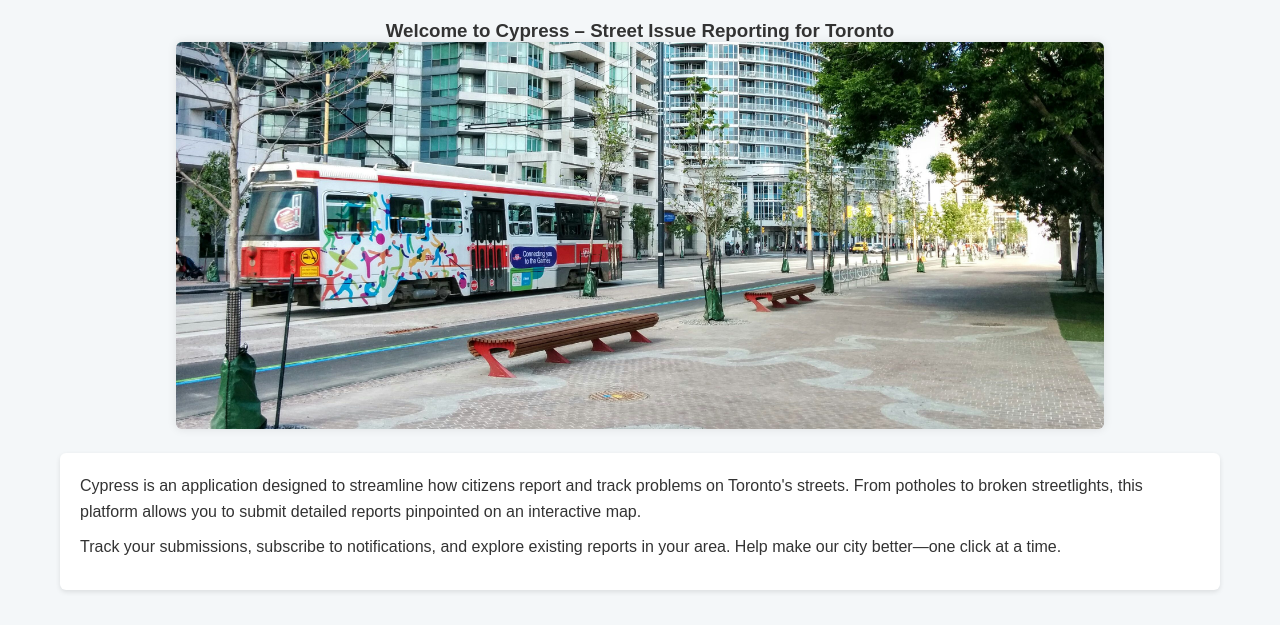
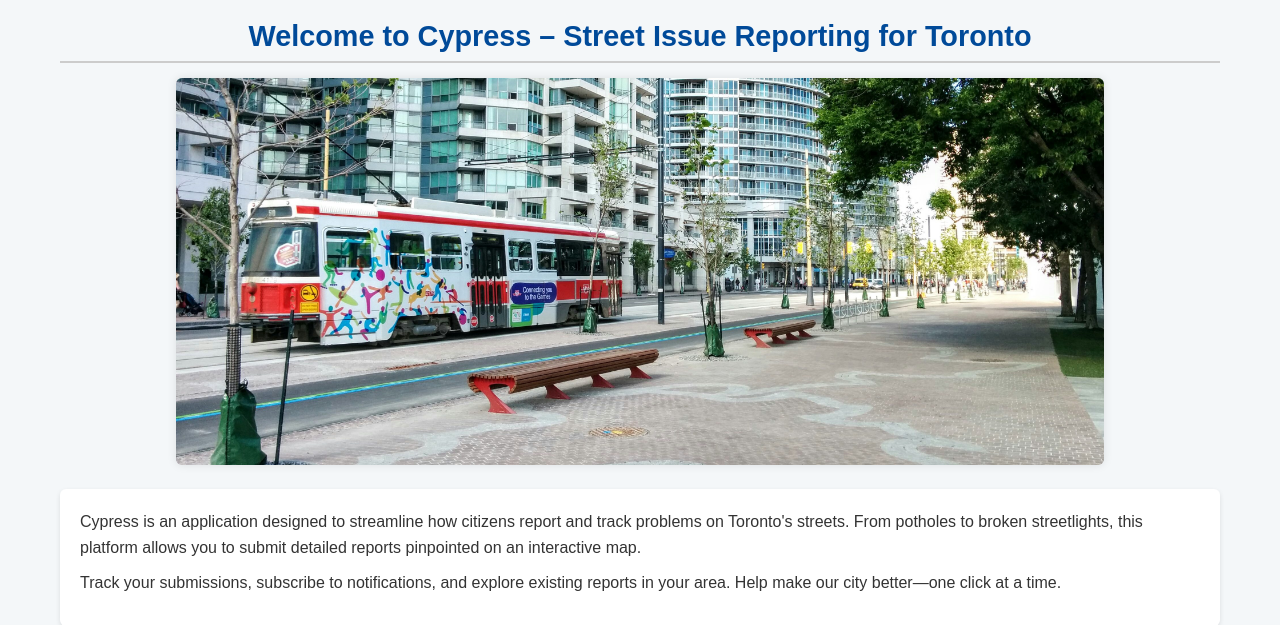
Before and after one commit to khadijaabbas1/group74_sprint3, a PHP site: page / in a window 1280 px wide. Shown: the part 172-797 px from the top of the page. Before the commit the page ends 764 px from the top, so only its background shows below. Run offline with PHP 8.4, Linux system fonts and the light colour scheme.

Commit message:
Update style.css

```diff
--- a/style.css
+++ b/style.css
@@ -63,6 +63,15 @@ nav ul li a:hover {
   text-align: center;
 }
 
+#sideimage h3 {
+  font-size: 1.8em;
+  font-weight: 700;
+  color: #004a99;
+  margin-bottom: 15px;
+  border-bottom: 2px solid #ccc;
+  padding-bottom: 8px;
+}
+
 #sideimage img {
   width: 80%;
   height: auto;
```
